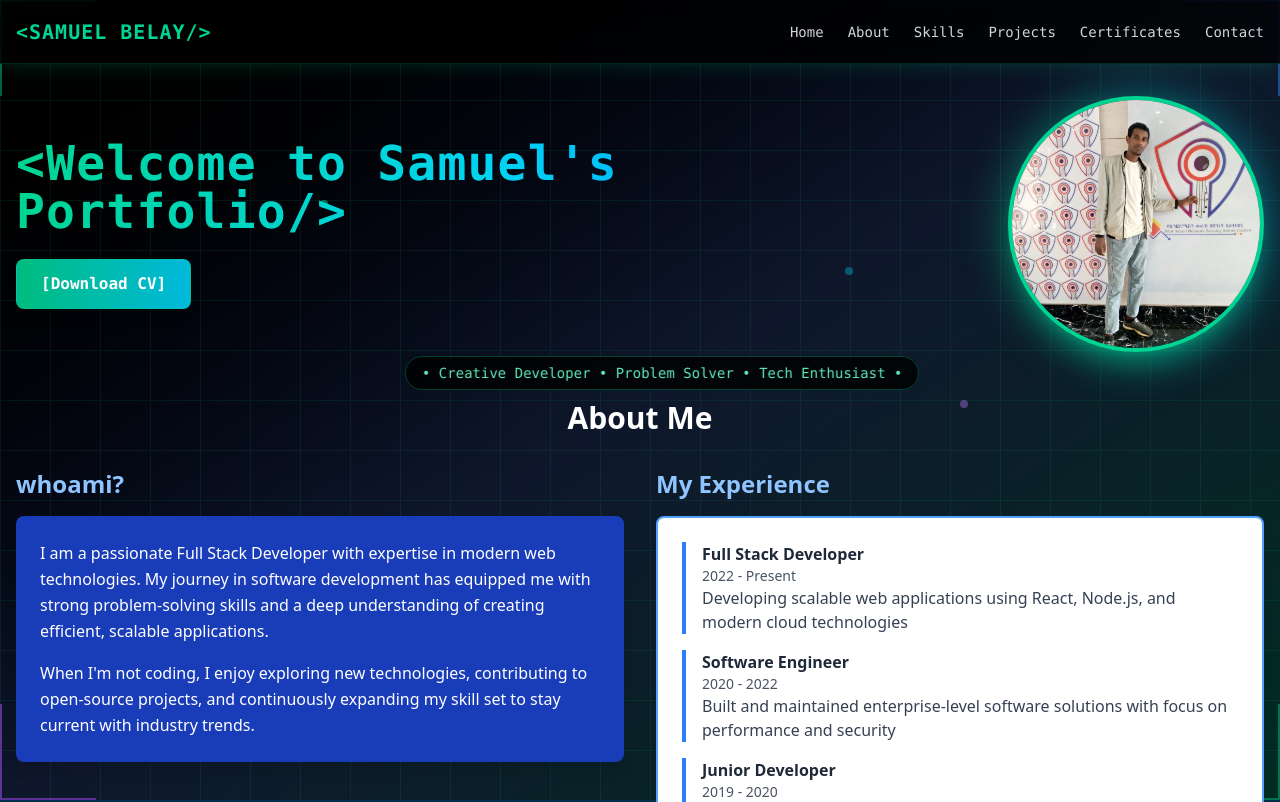
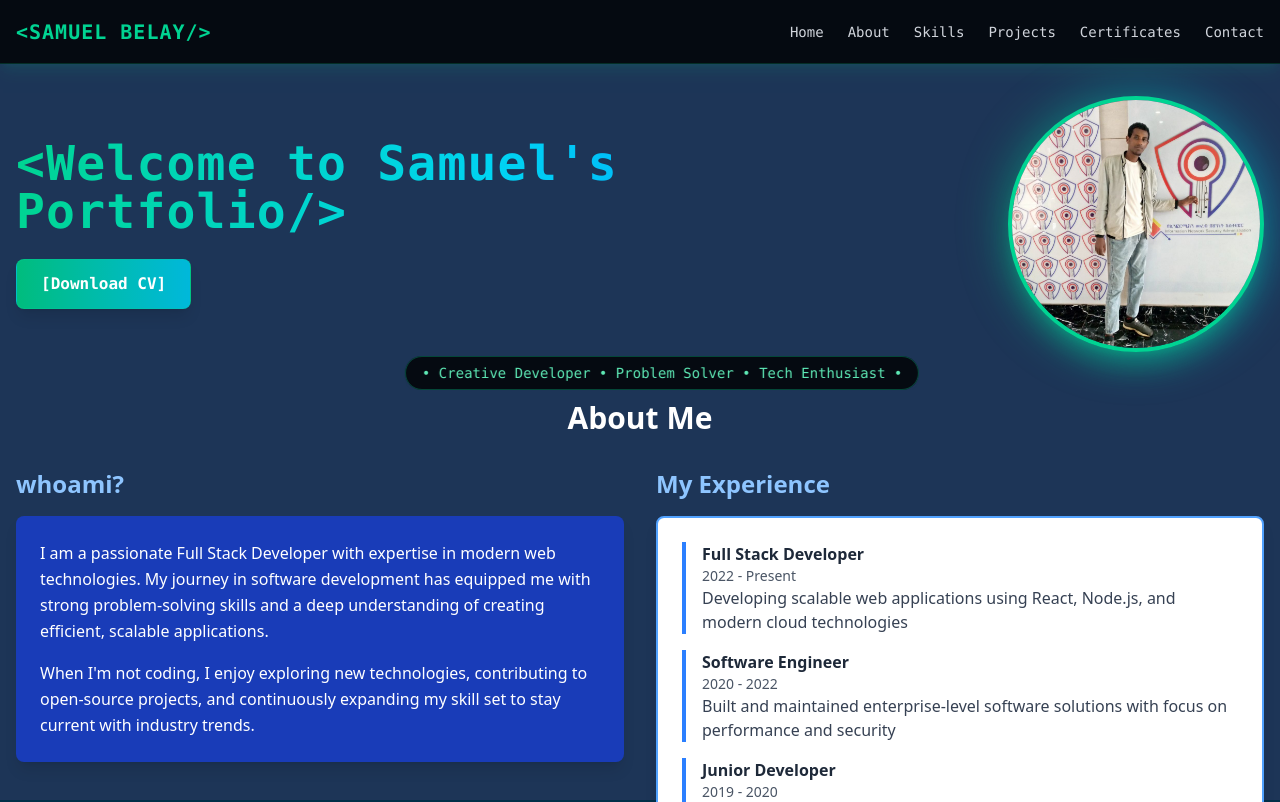
Before and after one commit to Anonimize4/mini-project-, a React (Vite) app: page / in a window 1280 px wide. Shown: the top 802 px of the page. Built offline with nearby package versions, Linux system fonts and the light colour scheme.

Commit message:
color change

```diff
--- a/src/components/CyberBackground.tsx
+++ b/src/components/CyberBackground.tsx
@@ -1,52 +1,8 @@
-import { motion } from 'framer-motion';
-
 const CyberBackground: React.FC = () => {
   return (
     <div className="fixed inset-0 overflow-hidden pointer-events-none">
-      {/* Simple gradient background */}
-      <div className="absolute inset-0 bg-gradient-to-br from-black via-slate-900 to-emerald-950" />
-
-      {/* Simple grid overlay using Tailwind CSS */}
-      <div className="absolute inset-0 opacity-10">
-        <div className="h-full w-full" style={{
-          backgroundImage: `
-            linear-gradient(to right, #10b981 1px, transparent 1px),
-            linear-gradient(to bottom, #10b981 1px, transparent 1px)
-          `,
-          backgroundSize: '50px 50px'
-        }} />
-      </div>
-
-      {/* Simple corner decorations */}
-      <div className="absolute top-0 left-0 w-24 h-24 border-l-2 border-t-2 border-emerald-500/50" />
-      <div className="absolute top-0 right-0 w-24 h-24 border-r-2 border-t-2 border-blue-500/50" />
-      <div className="absolute bottom-0 left-0 w-24 h-24 border-l-2 border-b-2 border-purple-500/50" />
-      <div className="absolute bottom-0 right-0 w-24 h-24 border-r-2 border-b-2 border-emerald-500/50" />
-
-      {/* Simple animated elements using Framer Motion */}
-      <motion.div
-        animate={{ opacity: [0.3, 0.6, 0.3] }}
-        transition={{ duration: 4, repeat: Infinity }}
-        className="absolute top-1/4 left-1/4 w-2 h-2 bg-emerald-400 rounded-full"
-      />
-
-      <motion.div
-        animate={{ opacity: [0.3, 0.6, 0.3] }}
-        transition={{ duration: 4, repeat: Infinity, delay: 1 }}
-        className="absolute top-3/4 right-1/4 w-2 h-2 bg-blue-400 rounded-full"
-      />
-
-      <motion.div
-        animate={{ opacity: [0.3, 0.6, 0.3] }}
-        transition={{ duration: 4, repeat: Infinity, delay: 2 }}
-        className="absolute top-1/2 left-3/4 w-2 h-2 bg-purple-400 rounded-full"
-      />
-
-      <motion.div
-        animate={{ opacity: [0.3, 0.6, 0.3] }}
-        transition={{ duration: 4, repeat: Infinity, delay: 3 }}
-        className="absolute top-1/3 right-1/3 w-2 h-2 bg-cyan-400 rounded-full"
-      />
+      {/* Deep Space Blue background */}
+      <div className="absolute inset-0" style={{ backgroundColor: '#1d3557' }} />
     </div>
   );
 };
```
